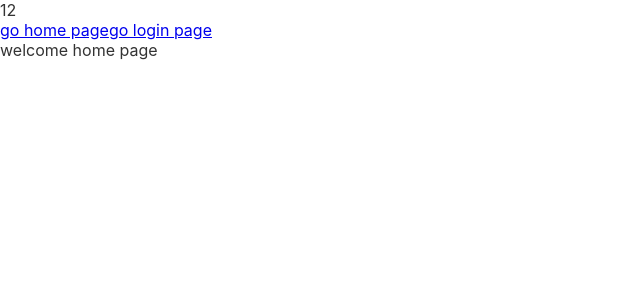
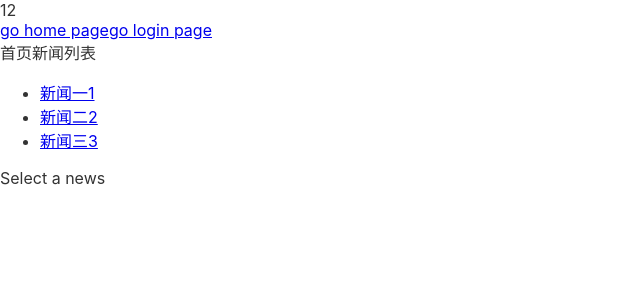
Before and after one commit to fancy-cat/react-antd-admin, a React (Create React App) app: page /home in a window 1280 px wide. Shown: the top 300 px of the page, without its empty margins (0-640 px from the left). Built offline with nearby package versions, Linux system fonts and the light colour scheme.

Commit message:
active link

```diff
--- a/src/pages/home.js
+++ b/src/pages/home.js
@@ -1,7 +1,29 @@
+import { Outlet, NavLink } from 'react-router-dom';
 export default function Home() {
+  const news = [{
+    title: '新闻一', id: 1
+  },{
+    title: '新闻二', id: 2
+  },{
+    title: '新闻三', id: 3
+  }]
   return (
     <div>
-      welcome home page
+      首页新闻列表
+      <ul>
+        {
+          news.map(v => (<li key={v.id}>
+            <NavLink
+              style={({isActive}) => {
+                return {
+                  color: isActive ? 'red': ''
+                }
+              }}
+              to={`/home/${v.id}`}>{v.title+v.id}</NavLink>
+          </li>))
+        }
+      </ul>
+      <Outlet />
     </div>
   )
 }
```
